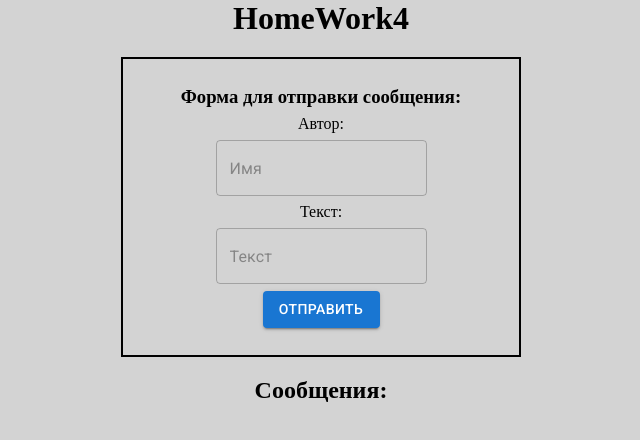
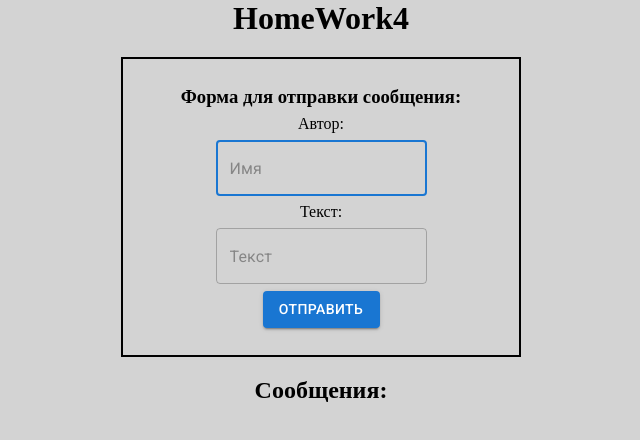
Before and after one commit to Azamark/GB_JS_FullStack_React, a React (Create React App) app in the folder homework4/: page / in a window 1280 px wide. Shown: the top 440 px of the page, without its empty margins (319-959 px from the left). Built offline with nearby package versions, Linux system fonts and the light colour scheme.

Commit message:
Добавил автофокус на TextField имя автора, по после сабмита на инпут фокус не возвращается, не понимаю в чем причина.

```diff
--- a/homework4/src/components/Form.jsx
+++ b/homework4/src/components/Form.jsx
@@ -1,8 +1,15 @@
 import { TextField, Button } from '@mui/material'
+import { useRef, useEffect } from 'react';
 
 export const Form = ({ data, setData, setMessage }) => {
 
     const { author, text } = data;
+
+    const inputRef = useRef();
+
+    useEffect(() => {
+        inputRef.current?.focus();
+    }, [inputRef.current]);
 
     const handleSubmit = (ev) => {
         ev.preventDefault();
@@ -26,6 +33,7 @@ export const Form = ({ data, setData, setMessage }) => {
             <h3>Форма для отправки сообщения:</h3>
             <p>Автор:</p>
             <TextField
+                inputRef={inputRef}
                 placeholder="Имя"
                 value={author}
                 onChange={(e) => setData(
```
